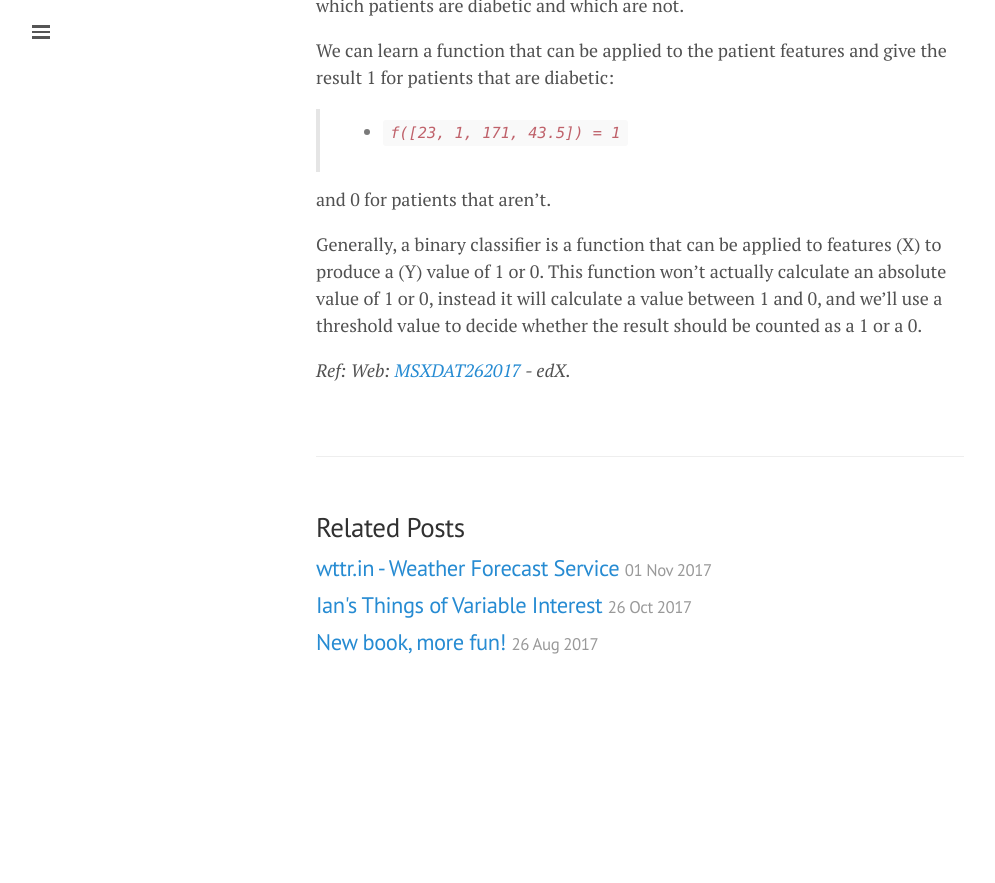
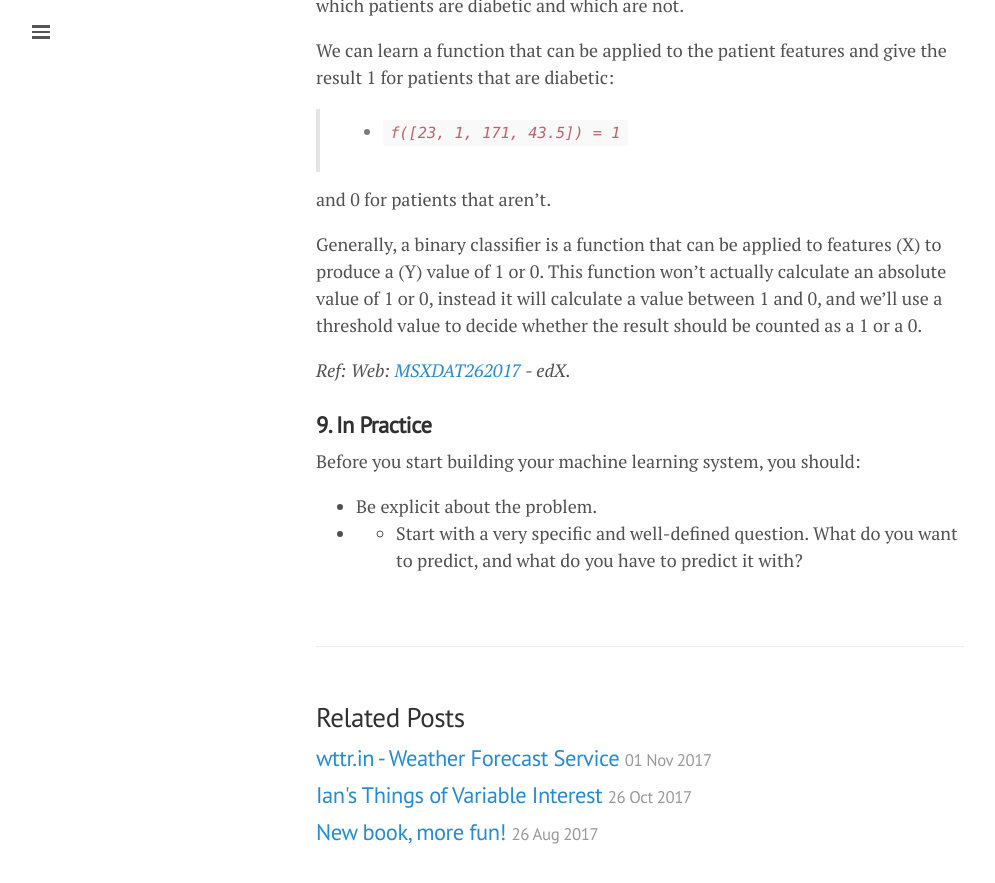
Before and after one commit to lgeurts/lgeurts.github.io, a Jekyll site: the page built from _posts/2018-06-29-artificial-intelligence-basics.md, in a window 1280 px wide and 900 px high, scrolled down 5582 px. Shown: the top 883 px of the window, without its empty margins (0-995 px from the left). Built offline with Jekyll 4.4.1, drawn with Linux system fonts in a browser that asks for light colours; nearby versions of some CDN libraries; before the commit the page ends 6292 px from its top, so only the background shows below that; some of the changed text lies outside the part shown.

Commit message:
Update 2018-06-29-artificial-intelligence-basics.md

```diff
--- a/_posts/2018-06-29-artificial-intelligence-basics.md
+++ b/_posts/2018-06-29-artificial-intelligence-basics.md
@@ -152,3 +152,10 @@ and 0 for patients that aren't.
 Generally, a binary classifier is a function that can be applied to features (X) to produce a (Y) value of 1 or 0. This function won't actually calculate an absolute value of 1 or 0, instead it will calculate a value between 1 and 0, and we'll use a threshold value to decide whether the result should be counted as a 1 or a 0.
 
 *Ref: Web: [MSXDAT262017](https://www.youtube.com/watch?v=1O0_u9WRo-0/) - edX.*
+
+### **9. In Practice**
+
+Before you start building your machine learning system, you should:
+
+* Be explicit about the problem.
+* * Start with a very specific and well-defined question. What do you want to predict, and what do you have to predict it with?
```
